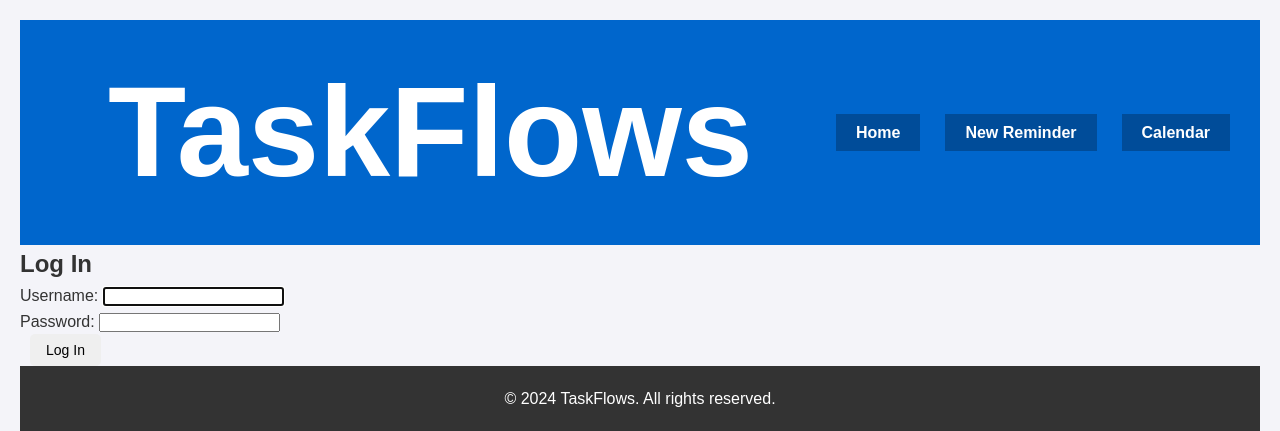
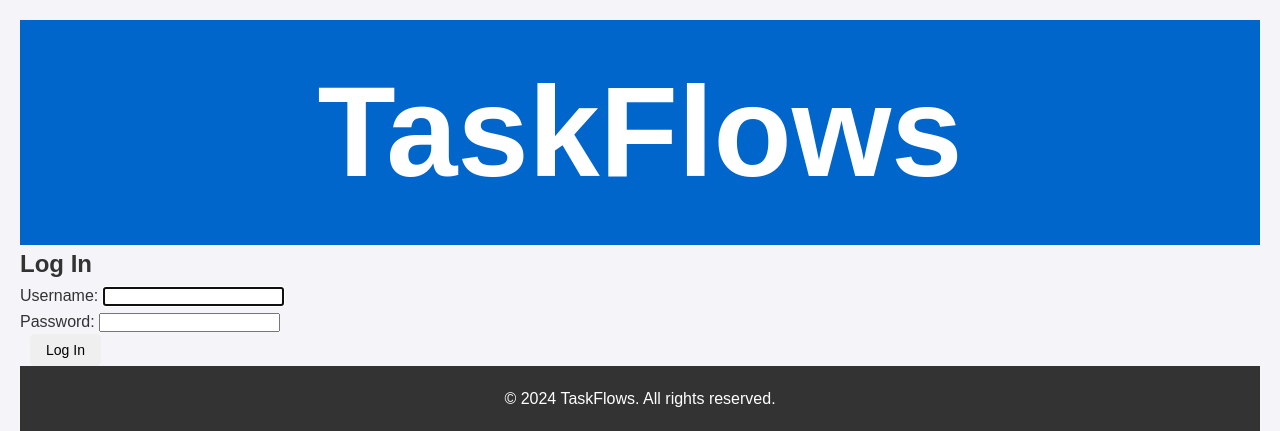
Before and after one commit to SamuelAirs/FinalProjectSamuelAyers, a Django app: page /accounts/login/ in a window 1280 px wide. Shown: the top 431 px of the page. Run offline with Django 5.2, Linux system fonts and the light colour scheme; parts of the project's set-up code (start-up, migrations or seed data) failed here and were passed over.

Commit message:
removed nav when user is not logged in

```diff
--- a/taskFlows/reminders/templates/reminders/base.html
+++ b/taskFlows/reminders/templates/reminders/base.html
@@ -31,14 +31,7 @@
 <body>
     <header>
     <h1><a href="{% url 'reminders:index' %}"><span class="brand-name">TaskFlows</span></a></h1>
-    <nav>
-        <ul>
-            <li><a href="{% url 'reminders:index' %}">Home</a></li>
-            <li><a href="{% url 'reminders:index' %}">New Reminder</a></li>
-            <li><a href="{% url 'reminders:index' %}">Calendar</a></li>
-            <!-- Add other navigation links here -->
-        </ul>
-    </nav>
+
     </header>
 {% endif %}
     {% block content %}{% endblock %}
```
